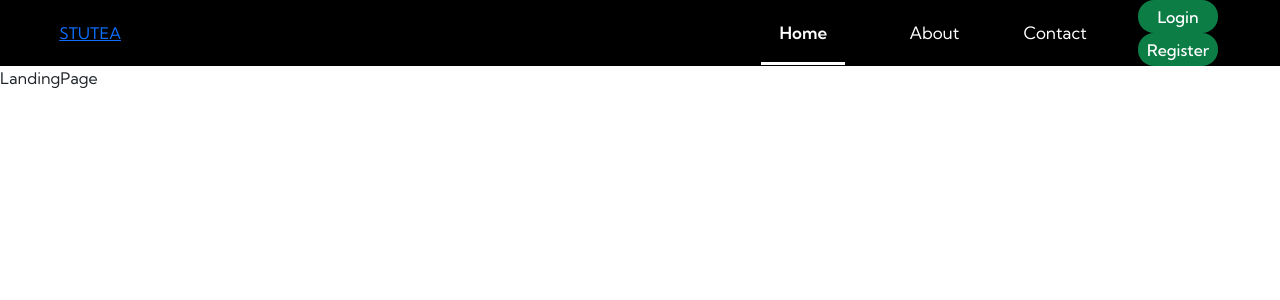
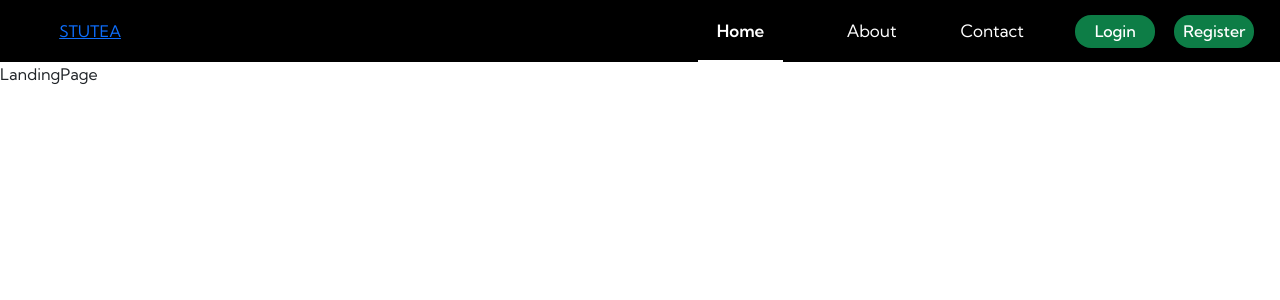
Before and after one commit to harshjohar/stutea, a React (Create React App) app: page / in a window 1280 px wide. Shown: the top 300 px of the page. Built offline with nearby package versions, Linux system fonts and the light colour scheme.

Commit message:
minor changes

```diff
--- a/public/index.html
+++ b/public/index.html
@@ -54,5 +54,6 @@
       integrity="sha384-ka7Sk0Gln4gmtz2MlQnikT1wXgYsOg+OMhuP+IlRH9sENBO0LRn5q+8nbTov4+1p"
       crossorigin="anonymous"
     ></script>
+    <script src="https://kit.fontawesome.com/ba360a643b.js" crossorigin="anonymous"></script>
   </body>
 </html>
--- a/src/components/MyQuestionCard.js
+++ b/src/components/MyQuestionCard.js
@@ -10,6 +10,10 @@ export const MyQuestionCard = (props) => {
             {question.tags.map((tag) => {
                 return (<>{tag}</>)
             })}
+            <div className="answer-question">
+                <button>Resolved</button>
+                <button>View Answer</button>
+            </div>
         </div>
     )
 }
--- a/src/components/Navbar.js
+++ b/src/components/Navbar.js
@@ -49,7 +49,9 @@ export const Navbar = () => {
                         </button>
                     </Link>
                 </div>:
+                <div className="top-right">
                 <button className="btn-login" onClick={handleLogout}>Logout</button>
+                <i className="fal fa-shopping-cart"></i></div>
     }
             </div>
         </nav>
--- a/src/components/QuestionCard.js
+++ b/src/components/QuestionCard.js
@@ -10,6 +10,9 @@ export const QuestionCard = (props) => {
             {question.tags.map((tag) => {
                 return (<>{tag}</>)
             })}
+            <div className="answer-question">
+                <button>Answer this Question</button>
+            </div>
         </div>
     )
 }
--- a/src/css/Navbar.css
+++ b/src/css/Navbar.css
@@ -25,7 +25,9 @@
     display: flex;
     align-items: center;
     justify-content: center;
-    margin-left: 6rem;
+    /* margin-left: 6rem; */
+    position: fixed;
+    right: 14rem;
 
 }
 
@@ -65,8 +67,11 @@
 } */
 
 .top-right{
+    display: flex;
     padding-left: 0.6rem;
     width: 50%;
+    position: fixed;
+    right: -26rem;
 }
 .btn-login{
     width:5rem;
@@ -95,3 +100,9 @@
     color: white;
 
 }
+
+/* i{
+    color: white;
+    height:100%;
+    width: 50%;
+} */
```
